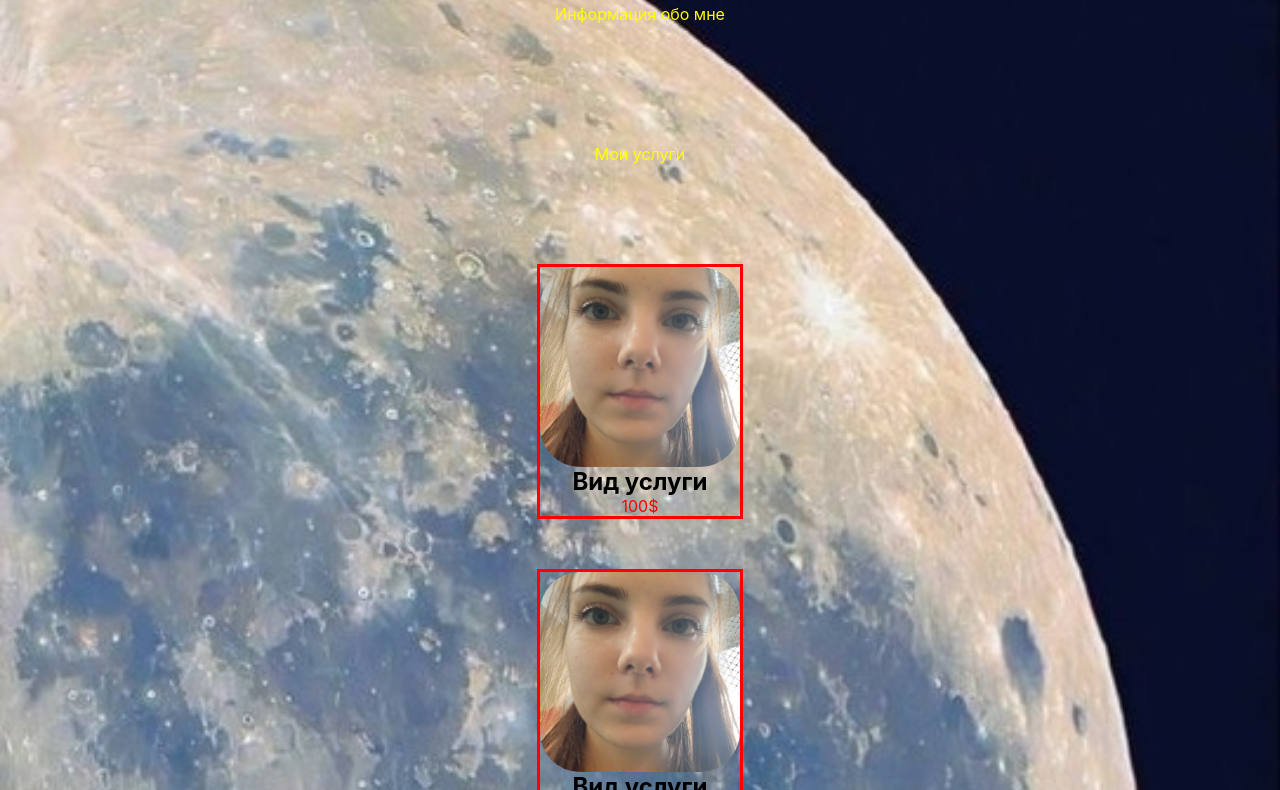
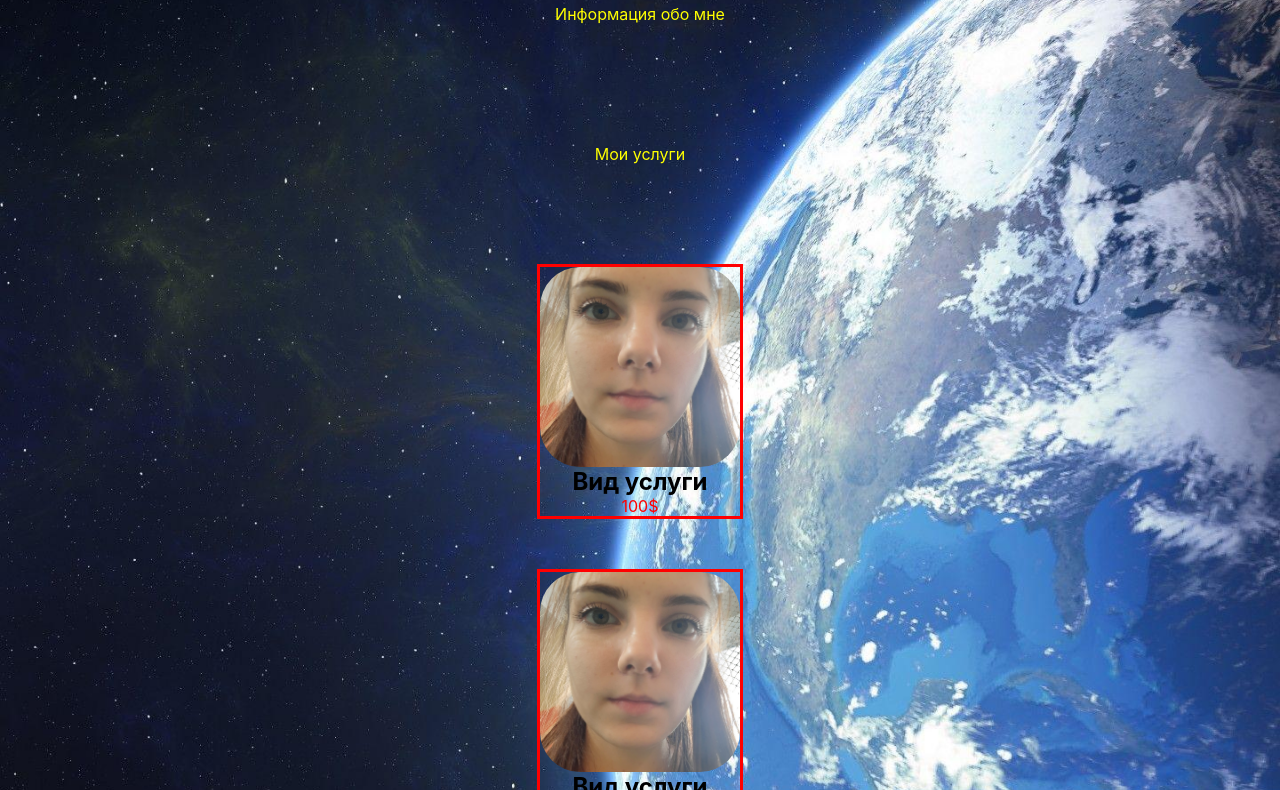
Before and after one commit to minartkys/test, a React app: page / in a window 1280 px wide. Shown: the part 295-1085 px from the top of the page. Built offline with nearby package versions, Linux system fonts and the light colour scheme.

Commit message:
first commit

```diff
--- a/src/index.css
+++ b/src/index.css
@@ -5,7 +5,7 @@ body {
     sans-serif;
   -webkit-font-smoothing: antialiased;
   -moz-osx-font-smoothing: grayscale;
-  background-image: url("./images/Космос.jpg");
+  background-image: url("./images/2225671.jpg");
   background-position: center center;
   background-repeat: no-repeat;
   background-attachment: fixed;
```
Also changed, not shown: src/images/2225671.jpg (added).
